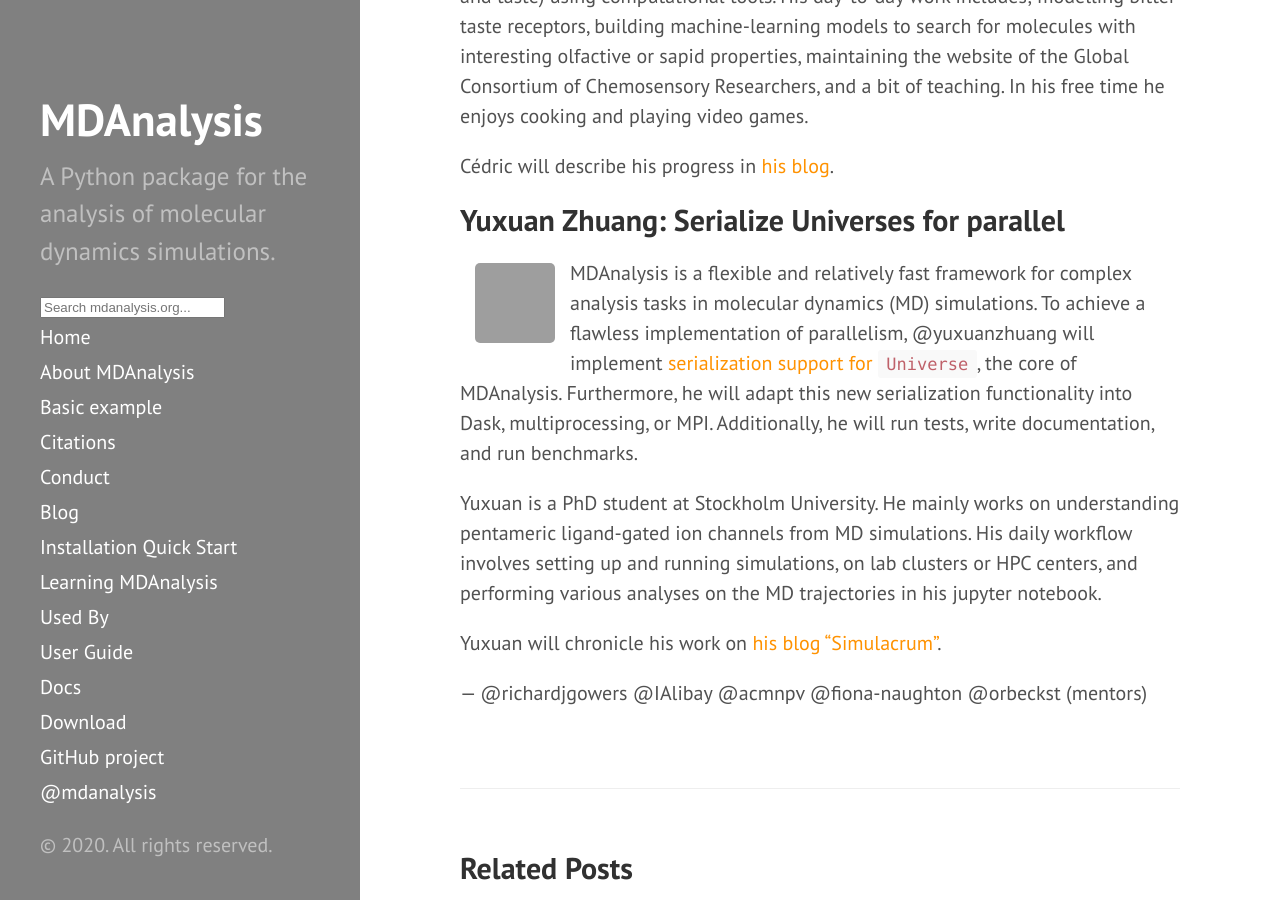
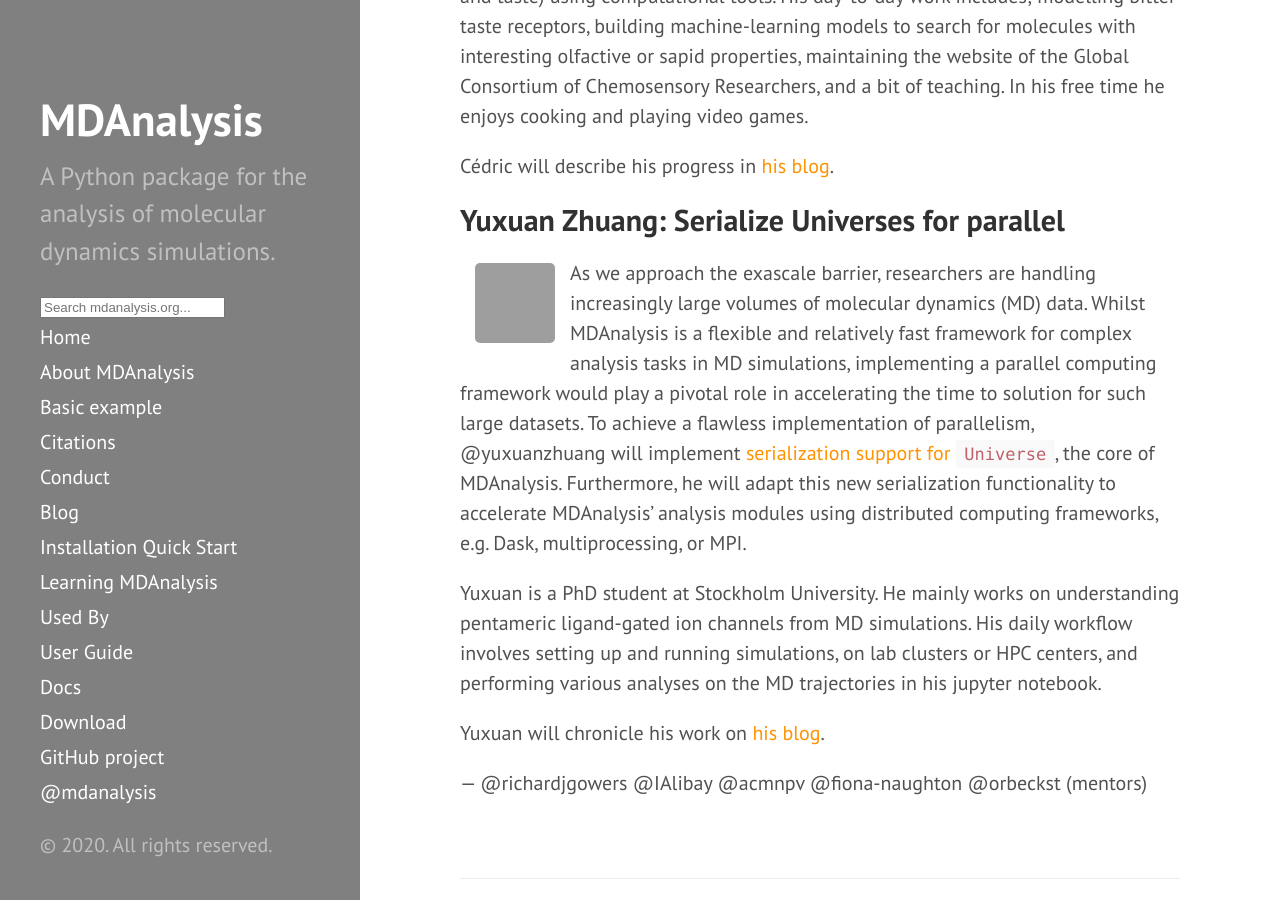
Before and after one commit to MDAnalysis/MDAnalysis.github.io, a Jekyll site: the page built from _posts/2020-05-20-gsoc-students.md, in a window 1280 px wide and 900 px high, scrolled down 1642 px. Built offline with Jekyll 4.4.1, drawn with Linux system fonts in a browser that asks for light colours; comment, search, counter and statistics services are not loaded; grey boxes are pictures that could not be loaded.

Commit message:
Fixes for Yuxuan
1) Removes blog name (new blog was provided).
2) Merged existing project summary with email contents.

```diff
--- a/_posts/2020-05-20-gsoc-students.md
+++ b/_posts/2020-05-20-gsoc-students.md
@@ -89,15 +89,19 @@ src="https://i0.wp.com/www.biophysics.se/wp-content/uploads/2018/06/IMG_4767.jpg
 title="Yuxuan Zhuang" alt="Yuxuan Zhuang"
 style="float: left; width: 110px; height: 110px; border-radius: 20px; border: 15px solid white" />
 
+As we approach the exascale barrier, researchers are handling
+increasingly large volumes of molecular dynamics (MD) data. Whilst
 MDAnalysis is a flexible and relatively fast framework for complex
-analysis tasks in molecular dynamics (MD) simulations. To achieve a
-flawless implementation of parallelism, @yuxuanzhuang will implement
+analysis tasks in MD simulations, implementing a parallel computing
+framework would play a pivotal role in accelerating the time to
+solution for such large datasets. To achieve a flawless
+implementation of parallelism, @yuxuanzhuang will implement
 [serialization support for
 `Universe`](https://summerofcode.withgoogle.com/projects/#5812065073102848),
 the core of MDAnalysis. Furthermore, he will adapt this new
-serialization functionality into Dask, multiprocessing, or
-MPI. Additionally, he will run tests, write documentation, and run
-benchmarks.
+serialization functionality to accelerate MDAnalysis' analysis modules
+using distributed computing frameworks, e.g. Dask, multiprocessing, or
+MPI.
 
 Yuxuan is a PhD student at Stockholm University. He mainly works on
 understanding pentameric ligand-gated ion channels from MD simulations.
@@ -105,8 +109,7 @@ His daily workflow involves setting up and running simulations,
 on lab clusters or HPC centers, and performing various analyses on the
 MD trajectories in his jupyter notebook.
 
-Yuxuan will chronicle his work on [his blog
-"Simulacrum"][yuxuanzhuang-blog].
+Yuxuan will chronicle his work on [his blog][yuxuanzhuang-blog].
 
 
 — @richardjgowers @IAlibay @acmnpv @fiona-naughton @orbeckst (mentors)
```
